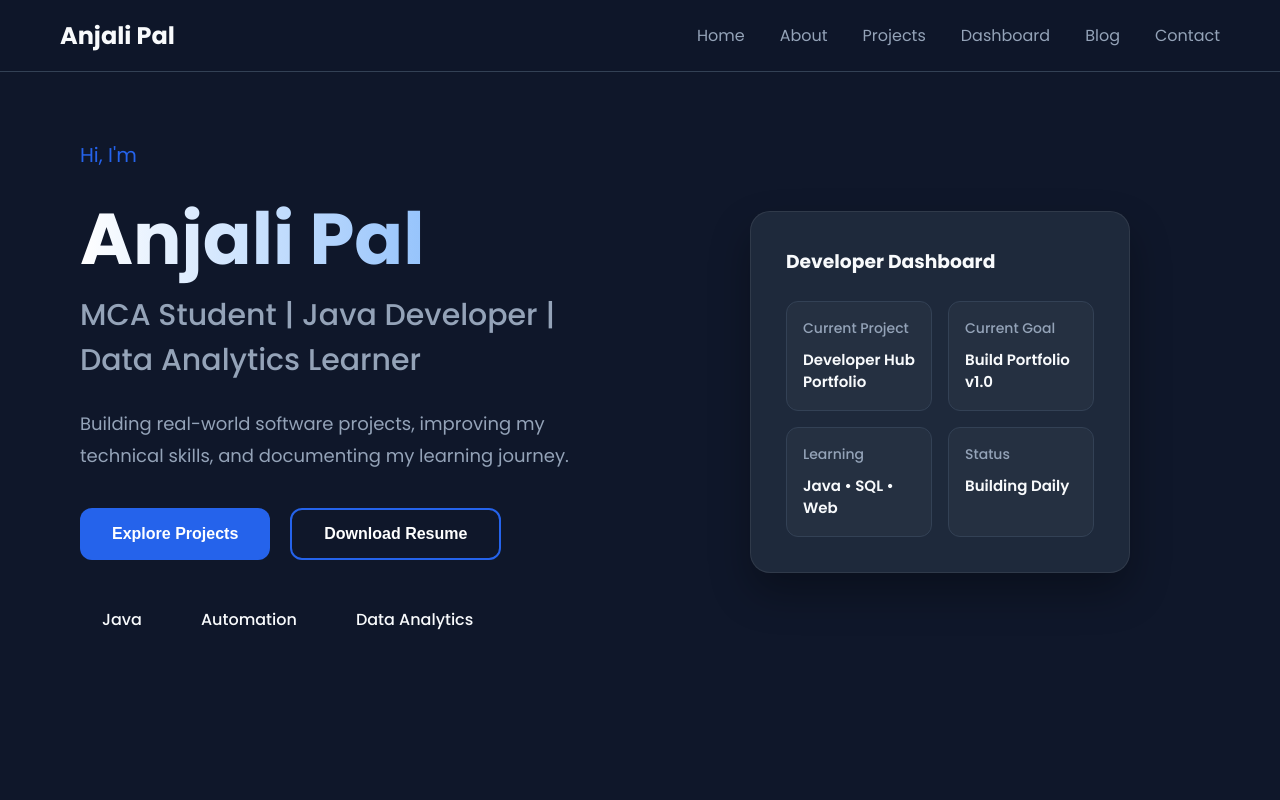
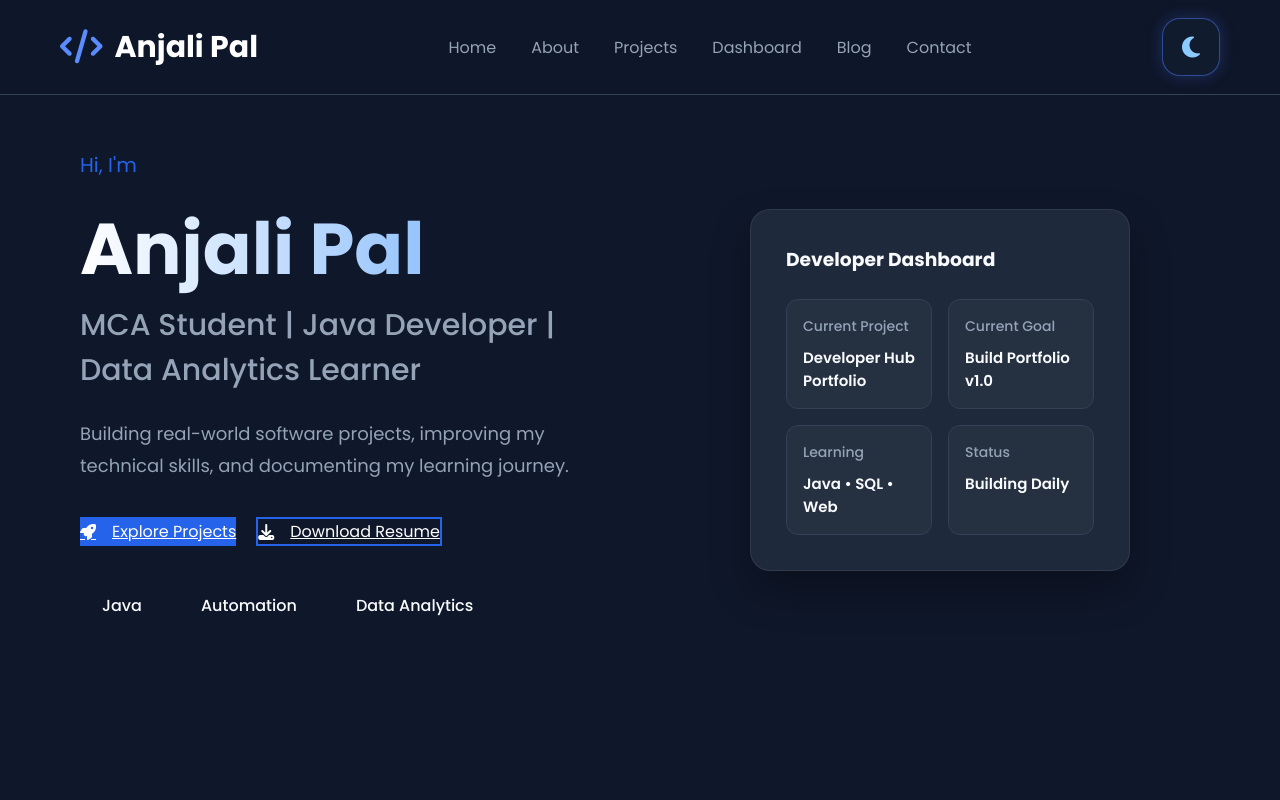
Before and after one commit to anjalipal659/Anjalipal-Portfolio, a plain HTML site: page index.html in a window 1280 px wide. Shown: the top 800 px of the page. Drawn offline with Linux system fonts and the light colour scheme.

Commit message:
Frontend Complete

```diff
--- a/css/style.css
+++ b/css/style.css
@@ -43,10 +43,18 @@ body{
 }
 
 .logo a{
+    display:flex;
+    align-items:center;
+    gap:12px;
     text-decoration:none;
-    color:var(--text-primary);
-    font-size:24px;
+    color:#fff;
+    font-size:30px;
     font-weight:700;
+}
+
+.logo i{
+    font-size:34px;
+    color:#5b8cff;
 }
 
 .nav-links{
@@ -175,6 +183,7 @@ body{
 }
 
 .primary-btn,
+
 .secondary-btn{
 
     padding:15px 32px;
@@ -191,13 +200,26 @@ body{
 
 }
 
-.primary-btn{
+.btn-primary{
     background:var(--primary-color);
     color:white;
     border:none;
+
+}
+.btn-primary i{
+    margin-right:10px;
+
+}
+.btn i{
+    margin-right:8px;
 }
 
-.secondary-btn{
+.btn{
+    display:inline-flex;
+    align-items:center;
+    gap:8px;
+}
+.btn-secondary{
 
     background:transparent;
 
@@ -212,7 +234,7 @@ body{
     background:#2563EB;
 
 }
-.primary-btn:hover{
+.btn-primary:hover{
     transform: translateY(-3px);
 }
 
@@ -1251,3 +1273,28 @@ body{
     margin-top:25px;
     font-size:14px;
 }
+
+#theme-toggle{
+    width:58px;
+    height:58px;
+    border-radius:18px;
+    border:1px solid rgba(79,124,255,.5);
+    background:#111B2E;
+    color:#8CCBFF;
+    display:flex;
+    align-items:center;
+    justify-content:center;
+    cursor:pointer;
+    transition:.35s;
+    box-shadow:0 0 15px rgba(79,124,255,.25);
+}
+
+#theme-toggle i{
+    font-size:24px;
+}
+
+#theme-toggle:hover{
+    color:#C7E8FF;
+    box-shadow:0 0 25px rgba(79,124,255,.5);
+    transform:translateY(-2px);
+}
--- a/index.html
+++ b/index.html
@@ -4,6 +4,8 @@
 <head>
     <meta charset="UTF-8">
     <meta name="viewport" content="width=device-width, initial-scale=1.0">
+
+
 
     <title>Anjali Pal | Tech Hub</title>
 
@@ -15,6 +17,11 @@
     <link rel="stylesheet" href="css/variables.css">
     <link rel="stylesheet" href="css/style.css">
     <link rel="stylesheet" href="css/responsive.css">
+    <link rel="stylesheet"
+href="https://cdnjs.cloudflare.com/ajax/libs/font-awesome/6.7.2/css/all.min.css">
+
+<link rel="stylesheet"
+href="https://cdnjs.cloudflare.com/ajax/libs/font-awesome/6.5.2/css/all.min.css">
 </head>
 
 <body>
@@ -25,9 +32,11 @@
     <nav class="navbar">
 
         <div class="logo">
-            <a href="#">Anjali Pal</a>
-        </div>
-
+    <a href="#">
+        <i class="fas fa-code"></i>
+        <span>Anjali Pal</span>
+    </a>
+</div>
         <ul class="nav-links">
 
             <li><a href="#">Home</a></li>
@@ -38,11 +47,16 @@
             <li><a href="#">Contact</a></li>
 
         </ul>
+<div class="theme-toggle">
 
+    <button id="theme-toggle" class="theme-toggle">
+    <i class="fas fa-moon"></i>
+</button>
+</div>
 
     </nav>
 
-</header
+</header>
 
 
     <main>
@@ -69,13 +83,13 @@
 
             <div class="hero-buttons">
 
-                <button class="primary-btn">
-                    Explore Projects
-                </button>
+                <a href="#projects" class="btn btn-primary">
+    <i class="fas fa-rocket"></i> Explore Projects
+</a>
 
-                <button class="secondary-btn">
-                    Download Resume
-                </button>
+<a href="resume/Anjali_Pal_Resume.pdf" class="btn btn-secondary" download>
+    <i class="fas fa-download"></i> Download Resume
+</a>
 
             </div>
 
```
